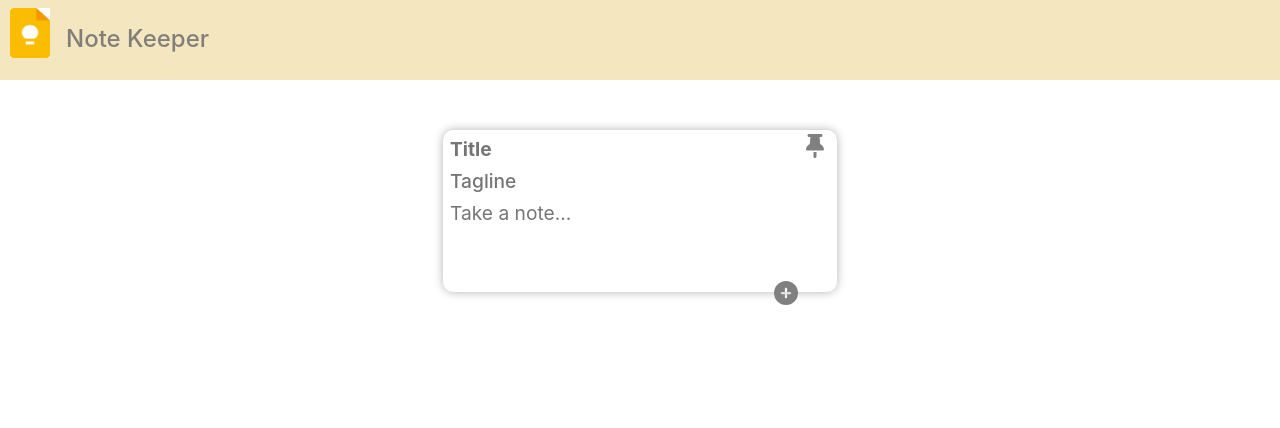
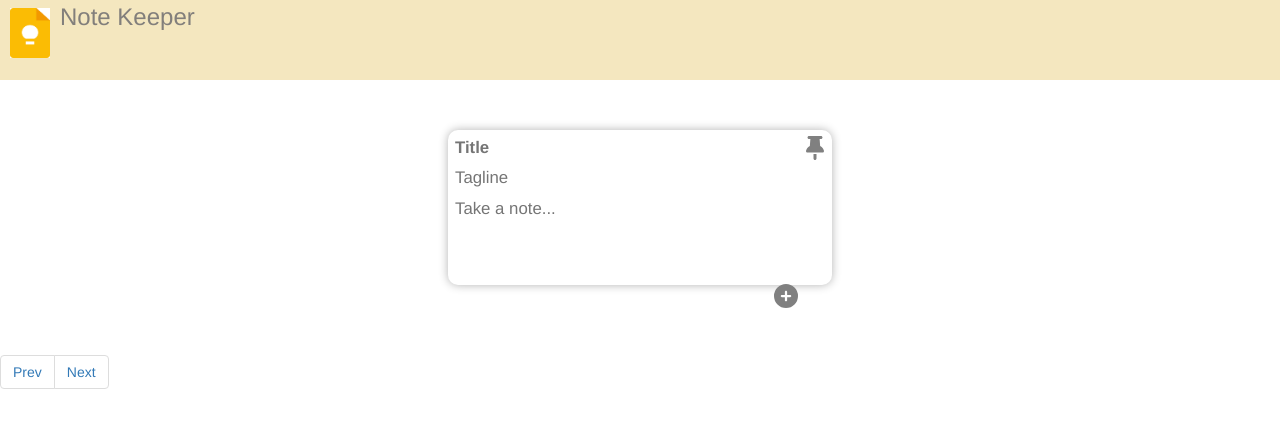
Before and after one commit to ashish280601/NoteKeeper, a React (Create React App) app: page / in a window 1280 px wide. Shown: the top 428 px of the page. Built offline with nearby package versions, Linux system fonts and the light colour scheme.

Commit message:
added pagination to our note keeper app

```diff
--- a/package.json
+++ b/package.json
@@ -9,7 +9,9 @@
     "@testing-library/jest-dom": "^5.17.0",
     "@testing-library/react": "^13.4.0",
     "@testing-library/user-event": "^13.5.0",
+    "bootstrap": "^3.4.1",
     "react": "^18.2.0",
+    "react-bootstrap": "^2.9.0",
     "react-dom": "^18.2.0",
     "react-scripts": "5.0.1",
     "react-toastify": "^9.1.3",
--- a/src/App.js
+++ b/src/App.js
@@ -12,9 +12,9 @@ function App() {
   const [notesToUpdate, setNotesToUpdate] = useState(null);
   const [isPinned, setIsPinned] = useState(true);
 
-
   function noteReducers(state, action) {
     const { formLoad } = action;
+    console.log("total",state.notes);
     switch (action.type) {
       case "ADD":
         return {
@@ -41,7 +41,7 @@ function App() {
     toast.success("Note Added Successful",{
       style:{background:"#100e10",color:"#fff",fontSize:20}
     });
-    console.log("Adding Note Successful", note);
+    console.log("Adding Note Successful", state.notes);
   };
 
   const delNote = (id) => {
--- a/src/components/NoteList.js
+++ b/src/components/NoteList.js
@@ -1,19 +1,76 @@
 import NoteItems from "./NoteItems";
 import styles from "../styling/NoteList.module.css";
-// import { useRef } from "react";
+import { useState } from "react";
+import "bootstrap/dist/css/bootstrap.min.css";
 
 const NoteList = ({ notes, delNote, changeNotesTOUpdate }) => {
+  const [currentPage, setCurrentPage] = useState(1);
+  const recordsPerPage = 6;
+  const lastIndex = currentPage * recordsPerPage;
+  const firstIndex = lastIndex - recordsPerPage;
+  const records = notes.slice(firstIndex, lastIndex);
+  const nPage = Math.ceil(notes.length / recordsPerPage);
+  const numbers = [...Array(nPage + 1).keys()].slice(1);
+
+  const nextPage = () => {
+    if (currentPage !== nPage) {
+      setCurrentPage(currentPage + 1);
+    }
+  };
+
+  const prePage = () => {
+    if (currentPage !== 1) {
+      setCurrentPage(currentPage - 1);
+    }
+  };
+
+  const changeCPage = (id) => {
+    setCurrentPage(id);
+  };
+
   return (
+    <>
       <div className={styles.list}>
-      {notes.map((note, id) => {
-        return <NoteItems
+        {records.map((note, id) => {
+          return (
+            <NoteItems
               index={id}
               note={note}
               delNote={delNote}
               changeNotesTOUpdate={changeNotesTOUpdate}
-                />;
+            />
+          );
         })}
       </div>
+      <nav style={{margin:"auto"}}>
+        <ul className="pagination">
+          <li className="page-item">
+            <a href="#" className="page-link" onClick={prePage}>
+              Prev
+            </a>
+          </li>
+          {numbers.map((num, index) => (
+            <li
+              className={`page-item ${currentPage === num ? "active" : ""}`}
+              key={index}
+            >
+              <a
+                href="#"
+                className="page-link"
+                onClick={() => changeCPage(num)}
+              >
+                {num}
+              </a>
+            </li>
+          ))}
+          <li className="page-item">
+            <a href="#" className="page-link" onClick={nextPage}>
+              Next
+            </a>
+          </li>
+        </ul>
+      </nav>
+    </>
   );
 };
 
--- a/src/components/Notekeeper.js
+++ b/src/components/Notekeeper.js
@@ -1,4 +1,4 @@
-import { useEffect, useRef } from "react";
+import { useEffect, useRef, useState } from "react";
 import { FontAwesomeIcon } from '@fortawesome/react-fontawesome'
 import {faCirclePlus, faThumbtack} from "@fortawesome/free-solid-svg-icons"
 
@@ -16,6 +16,13 @@ const NoteKeeper = ({
     const titleRef = useRef();
     const taglineRef = useRef();
     const inputRef = useRef();
+    var value = 0
+    var [ count, setCount ] = useState(value);
+
+  const handleCount =() =>{
+    setCount((cur) => cur+=1);
+    console.log("Count :",count);
+  }
 
     useEffect(() => {
         if (!notesToUpdate) return;
@@ -92,7 +99,7 @@ const NoteKeeper = ({
                     ref={inputRef}
                     style={{marginTop: 5}}
                 />
-                <button className={styles.submit}> <FontAwesomeIcon icon={faCirclePlus} /> </button>
+                <button className={styles.submit} onSubmit={handleCount}> <FontAwesomeIcon icon={faCirclePlus} /> </button>
             </form>
 
         </div>
```
Also changed, not shown: src/styling/NoteList.module.css (line endings or trailing spaces), 1 other file (tests, documents, lock files or other folders). Lines whose indentation alone changed are shown as unchanged.
